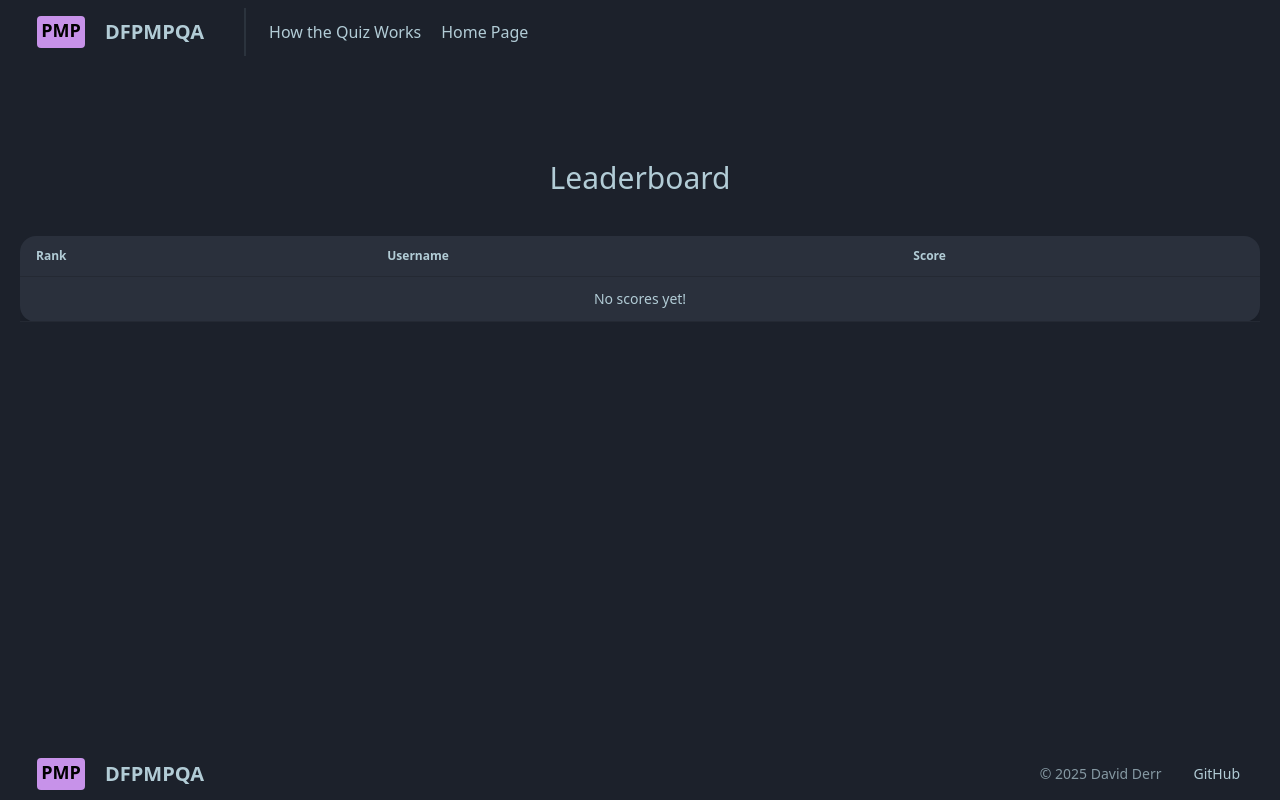
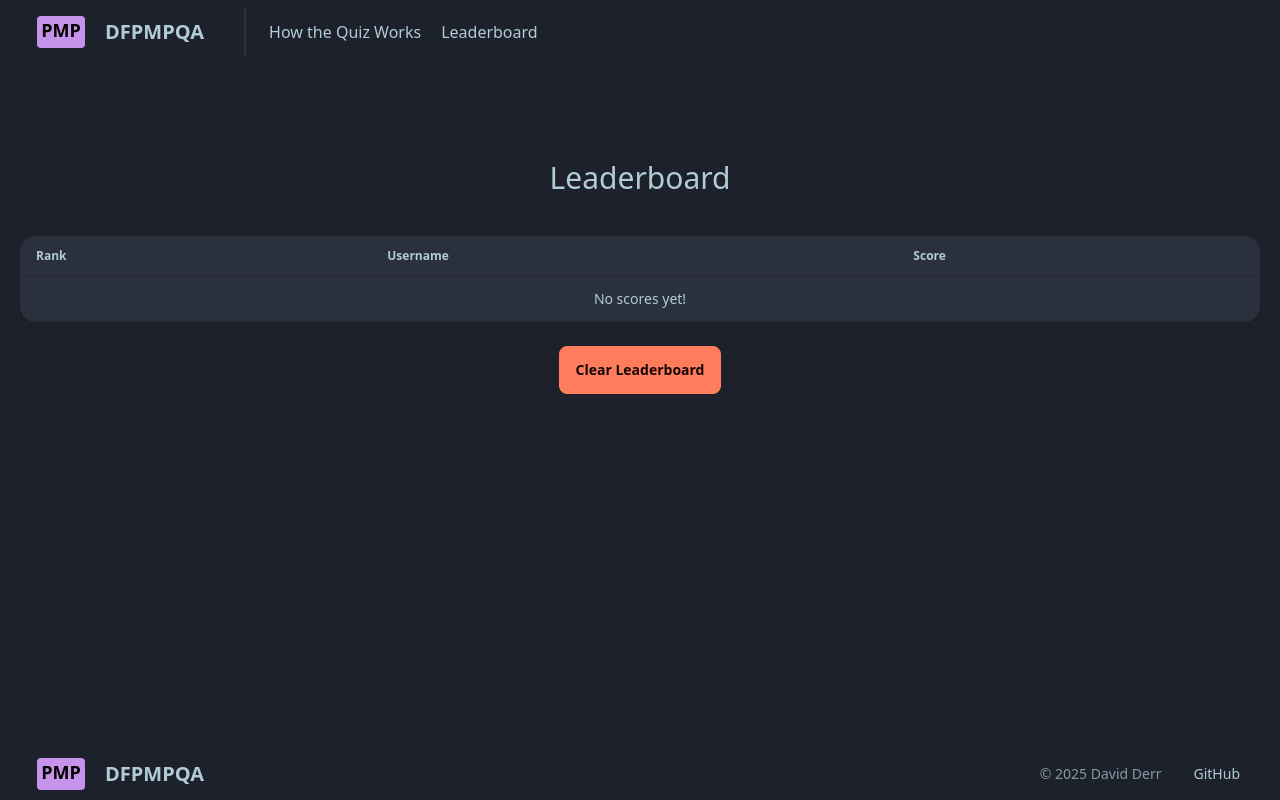
Before and after one commit to rofenac/quiz-app, a React (Vite) app: page /quiz-app/leaderboard in a window 1280 px wide. Built offline with nearby package versions, Linux system fonts and the light colour scheme.

Commit message:
Persistent Scoring
Scores are now persistent across app reloads, however if you clear cache, I'm pretty sure the scores go away. This functionality is prepped for future backend support.

```diff
--- a/src/data/scorecontext.jsx
+++ b/src/data/scorecontext.jsx
@@ -1,32 +1,44 @@
-import React, { createContext, useState } from 'react'
+import React, { createContext, useState, useEffect } from 'react'
 
 export const ScoreContext = createContext()
 
 export const ScoreProvider = ({ children }) => {
-  const [rank, setRank] = useState(0)
   const [score, setScore] = useState(0)
   const [leaderboard, setLeaderboard] = useState([])
 
-  const updateScore = (points) => {
-    setScore(prevScore => prevScore + points)
+  // Load leaderboard from localStorage when the app starts
+  useEffect(() => {
+    const savedLeaderboard = localStorage.getItem("leaderboardscores.json")
+    if (savedLeaderboard) {
+      setLeaderboard(JSON.parse(savedLeaderboard))
+    }
+  }, [])
+
+  // Function to update localStorage whenever leaderboard changes
+  const saveLeaderboard = (updatedLeaderboard) => {
+    localStorage.setItem("leaderboardscores.json", JSON.stringify(updatedLeaderboard))
   }
 
-  const resetScore = () => {
-    setScore(0)
-  }
-
+  // Function to add scores and update leaderboard
   const addScoreToLeaderboard = (userName, finalScore) => {
     setLeaderboard(prevLeaderboard => {
       const updated = [...prevLeaderboard, { userName, score: finalScore }]
-        .sort((a, b) => b.score - a.score) // Sort by highest score first
+        .sort((a, b) => b.score - a.score) // Sort highest score first
         .map((entry, index) => ({ ...entry, rank: index + 1 })) // Assign ranks
 
+      saveLeaderboard(updated) // Save to localStorage
       return updated
     })
   }
 
+  // Function to reset the leaderboard
+  const clearLeaderboard = () => {
+    setLeaderboard([]) // Reset state
+    localStorage.removeItem("leaderboardscores.json") // Clear localStorage
+  }
+
   return (
-    <ScoreContext.Provider value={{ score, updateScore, resetScore, leaderboard, addScoreToLeaderboard }}>
+    <ScoreContext.Provider value={{ score, setScore, leaderboard, addScoreToLeaderboard, clearLeaderboard }}>
       {children}
     </ScoreContext.Provider>
   )
--- a/src/pages/leaderboard.jsx
+++ b/src/pages/leaderboard.jsx
@@ -1,25 +1,20 @@
+import React, { useContext } from 'react'
+import { Link } from 'react-router-dom'
 import Header from '../components/header'
 import Footer from '../components/footer'
-import React, { useContext } from 'react'
-import { Link } from 'react-router-dom'
-
 import { ScoreContext } from '../data/scorecontext'
 
 function LeaderBoard() {
-  const { leaderboard } = useContext(ScoreContext)
-
-  const links = [
-    { to: '/howworks', text: 'How the Quiz Works' },
-    { to: '/', text: 'Home Page' },
-  ]
+  const { leaderboard, clearLeaderboard } = useContext(ScoreContext)
 
   return (
     <>
       <div className="min-h-screen flex flex-col">
         <Header
-          firstLink={<Link to={links[0].to} className="hover:text-purple-400">{links[0].text}</Link>}
-          secondLink={<Link to={links[1].to} className="hover:text-purple-400">{links[1].text}</Link>}
+          firstLink={<Link to="/howworks" className="hover:text-purple-400">How the Quiz Works</Link>}
+          secondLink={<Link to="/leaderboard" className="hover:text-purple-400">Leaderboard</Link>}
         />
+
         <section className="flex-grow bg-neutral py-24">
           <div className="container mx-auto px-5">
             <div className="text-center w-full mb-10">
@@ -51,6 +46,13 @@ function LeaderBoard() {
                 </tbody>
               </table>
             </div>
+
+            {/* Clear Leaderboard Button */}
+            <div className="flex justify-center mt-6">
+              <button className="btn btn-secondary" onClick={clearLeaderboard}>
+                Clear Leaderboard
+              </button>
+            </div>
           </div>
         </section>
         <Footer />
--- a/src/pages/quiz.jsx
+++ b/src/pages/quiz.jsx
@@ -66,7 +66,7 @@ function Quiz() {
     } else {
       const userName = prompt(`Quiz Over! Your score is ${score} / ${quizQuestions.length}. Enter your name for the leaderboard:`)
       if (userName) {
-        addScoreToLeaderboard(userName, score) // Ensure only username & score are saved
+        addScoreToLeaderboard(userName, score) // Save to leaderboard & localStorage
       }
       resetScore()
       setCurrentQuestionIndex(0)
```
